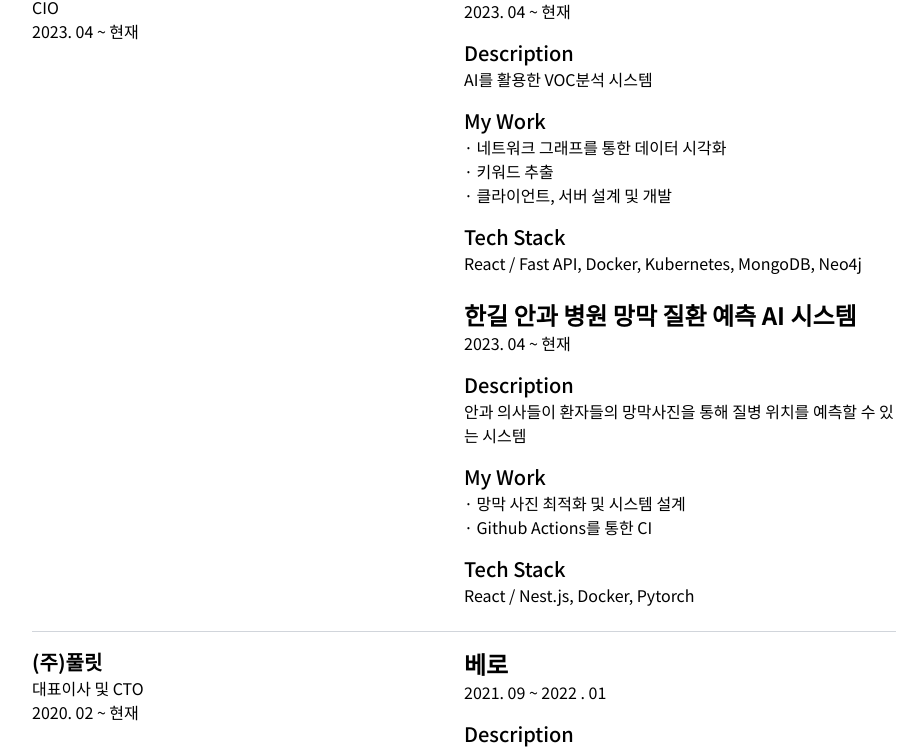
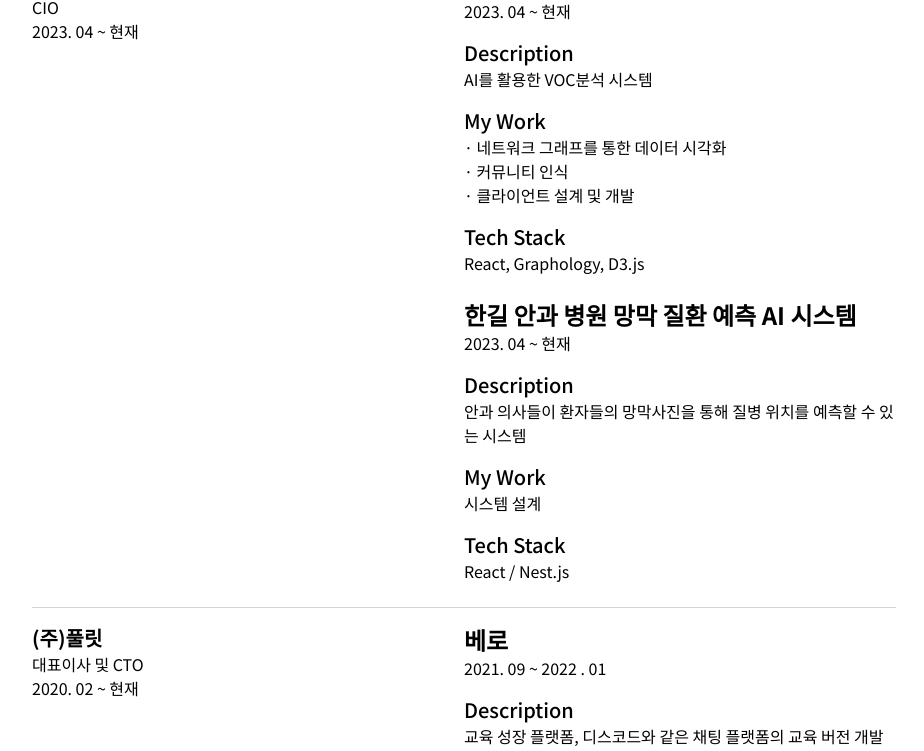
Before and after one commit to ShinHyunJong/resume, a Next.js app: page / in a window 1280 px wide. Shown: the part 404-1155 px from the top of the page, without its empty margins (176-1100 px from the left). Built offline with nearby package versions, Linux system fonts and the light colour scheme.

Commit message:
text update

```diff
--- a/constants.ts
+++ b/constants.ts
@@ -10,8 +10,8 @@ export const workExperience = [
         name: '경남에너지 VOC AI 분석 시스템',
         description: 'AI를 활용한 VOC분석 시스템',
         period: '2023. 04 ~ 현재',
-        did: '· 네트워크 그래프를 통한 데이터 시각화 \n · 키워드 추출\n · 클라이언트, 서버 설계 및 개발',
-        techStack: 'React / Fast API, Docker, Kubernetes, MongoDB, Neo4j',
+        did: '· 네트워크 그래프를 통한 데이터 시각화 \n · 커뮤니티 인식\n · 클라이언트 설계 및 개발',
+        techStack: 'React, Graphology, D3.js',
       },
       {
         id: 'alpharetina',
@@ -19,8 +19,8 @@ export const workExperience = [
         description:
           '안과 의사들이 환자들의 망막사진을 통해 질병 위치를 예측할 수 있는 시스템',
         period: '2023. 04 ~ 현재',
-        did: '· 망막 사진 최적화 및 시스템 설계 \n · Github Actions를 통한 CI',
-        techStack: 'React / Nest.js, Docker, Pytorch',
+        did: '시스템 설계',
+        techStack: 'React / Nest.js',
       },
     ],
   },
--- a/next.config.js
+++ b/next.config.js
@@ -1,6 +1,17 @@
 /** @type {import('next').NextConfig} */
 const nextConfig = {
   reactStrictMode: true,
+  eslint: {
+    dirs: ['.'],
+    ignoreDuringBuilds: true,
+  },
+  typescript: {
+    // !! WARN !!
+    // Dangerously allow production builds to successfully complete even if
+    // your project has type errors.
+    // !! WARN !!
+    ignoreBuildErrors: true,
+  },
 };
 
 module.exports = nextConfig;
```
